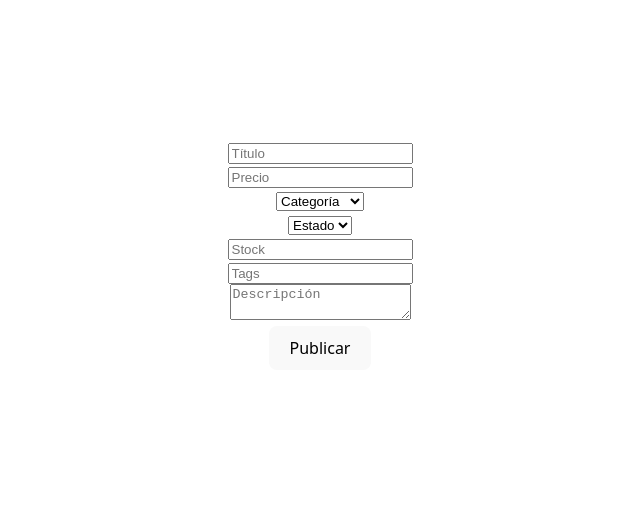
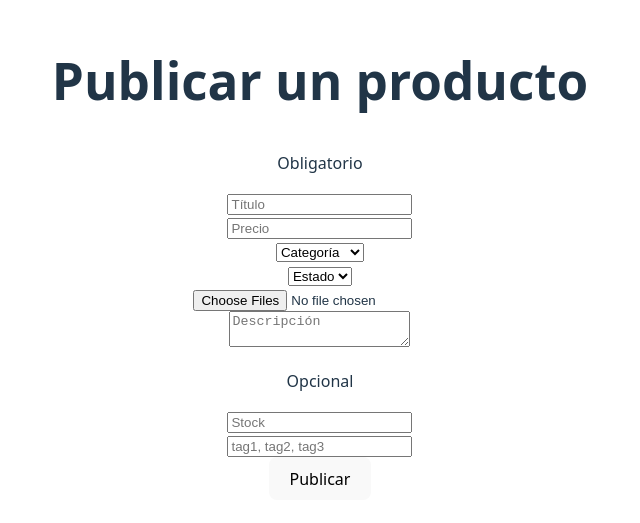
Before and after one commit to CrisIsla/umarket, a React (Vite) app in the folder frontend/: page /products/new in a window 1280 px wide. Shown: the part 145-668 px from the top of the page, without its empty margins (320-960 px from the left). Built offline with nearby package versions, Linux system fonts and the light colour scheme.

Commit message:
feat(front): added images to ProductForm, added sections to divide the component layout

```diff
--- a/frontend/src/components/ProductForm.tsx
+++ b/frontend/src/components/ProductForm.tsx
@@ -9,7 +9,8 @@ interface ProductFormData {
   stock: string;
   tags: string;
   description: string;
-  [key: string]: string;
+  images: string[];
+  [key: string]: string | string[] | null;
 }
 
 const initialFormData: ProductFormData = {
@@ -20,6 +21,7 @@ const initialFormData: ProductFormData = {
   stock: "",
   tags: "",
   description: "",
+  images: [],
 };
 
 const categories = [
@@ -53,7 +55,6 @@ export const ProductForm: React.FC = () => {
         .filter(Boolean),
     };
 
-    // para luego enviar datos al endpoint
     console.log("Enviando datos:", dataToSend);
 
     onResetForm();
@@ -61,8 +62,12 @@ export const ProductForm: React.FC = () => {
 
   return (
     <form onSubmit={handleSubmit}>
+      <section>
+        <h1>Publicar un producto</h1>
+      </section>
+      <section>
+        <p>Obligatorio</p>
         <div>
-        <label htmlFor="name"></label>
           <input
             type="text"
             id="name"
@@ -74,7 +79,6 @@ export const ProductForm: React.FC = () => {
         </div>
 
         <div>
-        <label htmlFor="cost"></label>
           <input
             type="number"
             id="cost"
@@ -86,7 +90,6 @@ export const ProductForm: React.FC = () => {
         </div>
 
         <div>
-        <label htmlFor="category"></label>
           <select
             id="category"
             name="category"
@@ -103,7 +106,6 @@ export const ProductForm: React.FC = () => {
         </div>
 
         <div>
-        <label htmlFor="status"></label>
           <select
             id="status"
             name="status"
@@ -120,7 +122,30 @@ export const ProductForm: React.FC = () => {
         </div>
 
         <div>
-        <label htmlFor="stock"></label>
+          <input
+            type="file"
+            id="images"
+            name="images"
+            placeholder="Seleccionar fotos"
+            multiple
+            onChange={onInputChange}
+          />
+        </div>
+
+        <div>
+          <textarea
+            id="description"
+            name="description"
+            placeholder="Descripción"
+            value={formState.description}
+            onChange={onInputChange}
+          />
+        </div>
+      </section>
+
+      <section>
+        <p>Opcional</p>
+        <div>
           <input
             type="number"
             id="stock"
@@ -130,31 +155,18 @@ export const ProductForm: React.FC = () => {
             onChange={onInputChange}
           />
         </div>
-
         <div>
-        <label htmlFor="tags"></label>
           <input
             type="text"
             id="tags"
             name="tags"
-          placeholder="Tags"
+            placeholder="tag1, tag2, tag3"
             value={formState.tags}
             onChange={onInputChange}
           />
         </div>
+      </section>
 
-      <div>
-        <label htmlFor="description"></label>
-        <textarea
-          id="description"
-          name="description"
-          placeholder="Descripción"
-          value={formState.description}
-          onChange={onInputChange}
-        />
-      </div>
-
-      {/* Este boton debería ser el componente button */}
       <button type="submit">Publicar</button>
     </form>
   );
```
Lines whose indentation alone changed are shown as unchanged.
